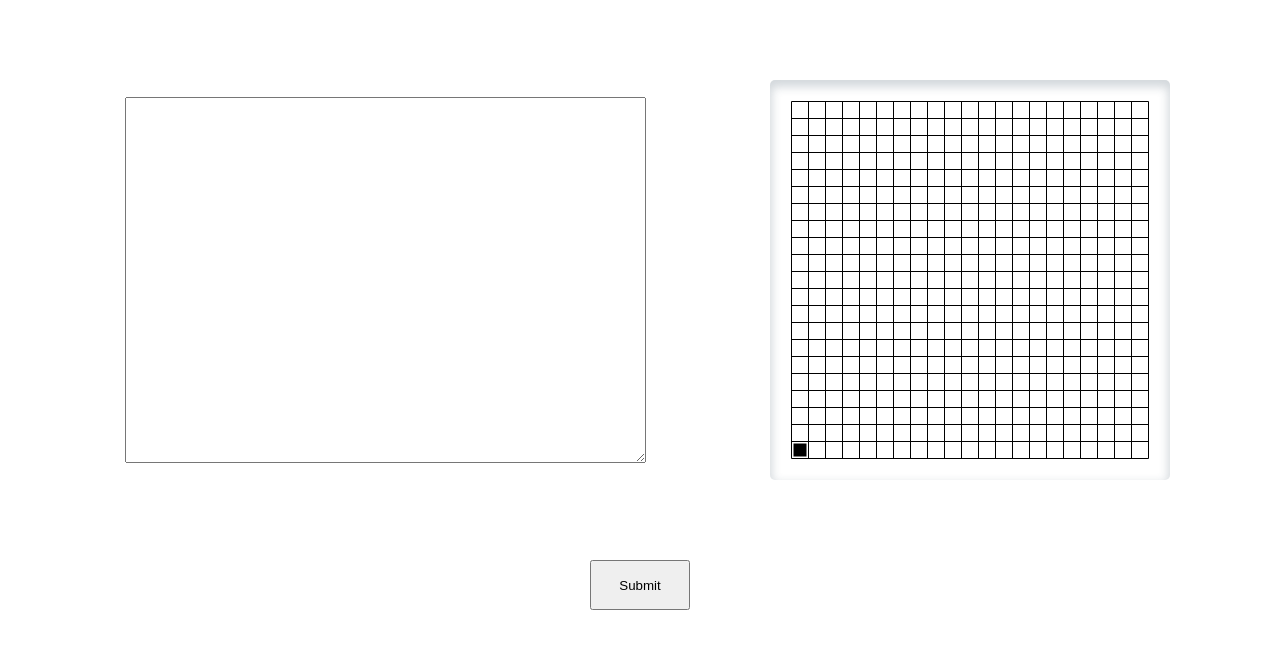
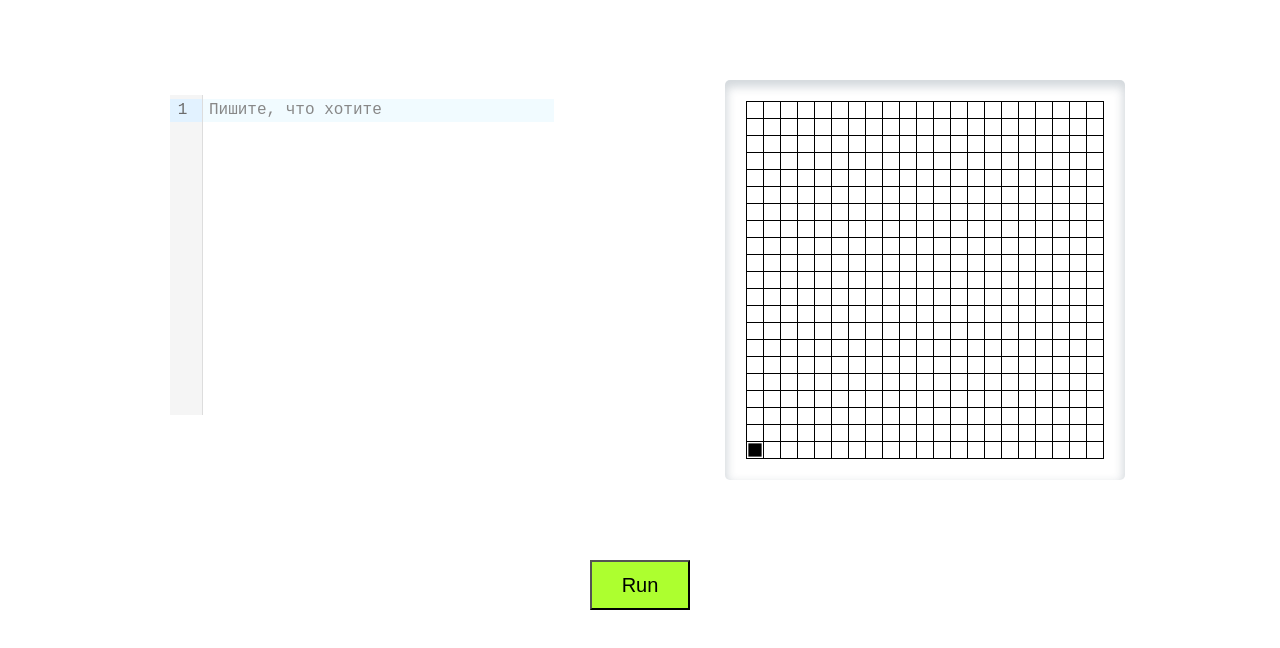
Before and after one commit to SiegfriedSchmidt/GridMaster, a React (Create React App) app in the folder webui/: page / in a window 1280 px wide. Shown: the top 648 px of the page. Built offline with nearby package versions, Linux system fonts and the light colour scheme.

Commit message:
codemirror and button start added

```diff
--- a/webui/package.json
+++ b/webui/package.json
@@ -11,6 +11,7 @@
     "@types/node": "^16.18.69",
     "@types/react": "^18.2.46",
     "@types/react-dom": "^18.2.18",
+    "@uiw/react-codemirror": "^4.21.21",
     "axios": "^1.6.3",
     "react": "^18.2.0",
     "react-dom": "^18.2.0",
--- a/webui/src/components/Executor/Executor.ts
+++ b/webui/src/components/Executor/Executor.ts
@@ -1,4 +1,5 @@
 import Draw from "../Draw/Draw";
+import {log} from "util";
 
 // const initField = (sx: number, sy: number, value: any) => new Array(sx).fill(value).map(() => new Array(sy).fill(value));
 
@@ -18,10 +19,10 @@ enum BC {
 
 export default class Executor {
     public readonly N = 21
-
     public readonly size: number
     public readonly sz: number
     public readonly p: number
+    public running = false
     private readonly draw: Draw
 
     constructor(
@@ -34,6 +35,11 @@ export default class Executor {
         this.draw = new Draw(ctx)
         this.ctx.canvas.height = this.size
         this.ctx.canvas.width = this.size
+    }
+
+    init() {
+        this.drawGrid()
+        this.drawGrid()
     }
 
     drawGrid() {
@@ -58,7 +64,7 @@ export default class Executor {
         this.draw_executor(0, 0, 'black')
     }
 
-    check_border(x: number, y: number, register: { [key: string]: number }): string {
+    check_border(x: number, y: number): string {
         if (x >= this.N || x < 0 || y >= this.N || y < 0) {
             return "Border"
         }
@@ -76,24 +82,38 @@ export default class Executor {
         this.draw.Rect(x * this.sz + this.p + 2, (this.N - y - 1) * this.sz + this.p + 2, this.sz - 4, c)
     }
 
-    async move_executor(x: number, y: number, vx: number, vy: number, n: number, register: { [key: string]: number }) {
+    async move_executor(x: number, y: number, vx: number, vy: number, n: number): Promise<string> {
         for (let i = 0; i < n; i++) {
+            if (!this.running) {
+                return 'Stopped'
+            }
+            await sleep(100)
+            if (this.check_border(x + vx, y + vy)) {
+                return "Border"
+            }
+
             this.draw_executor(x, y, 'white')
             x += vx
             y += vy
+            this.draw_executor(x, y, 'black')
 
-            if (this.check_border(x, y, register)) {
-                return true
-            }
-
-            this.draw_executor(x, y, 'black')
-            await sleep(100)
         }
-        return false
+        return ''
     }
 
-    async run_bytecode(bytecode: string[][]): Promise<string> {
-        console.clear()
+    async run(bytecode: string[][], logs: boolean): Promise<string> {
+        this.running = true
+        const result = await this.run_bytecode(bytecode, logs)
+        this.running = false
+        return result
+    }
+
+    async stop() {
+        this.running = false
+    }
+
+    async run_bytecode(bytecode: string[][], logs: boolean): Promise<string> {
+        if (logs) console.clear()
         this.drawGrid()
         let x = 0
         let y = 0
@@ -106,8 +126,10 @@ export default class Executor {
             const cmd = bytecode[idx][0]
             const args = bytecode[idx].length > 1 ? bytecode[idx].slice(1) : []
 
-            console.info(cmd, args, stack)
-            console.info(register)
+            if (logs) {
+                console.info(cmd, args, stack)
+                console.info(register)
+            }
 
             if ([BC.SUB, BC.STORE].includes(cmd as BC)) {
                 if (!(args[0] in register)) {
@@ -118,8 +140,11 @@ export default class Executor {
             switch (cmd) {
                 case BC.DISPLACE:
                     const n = stack.pop() as number
-                    if (await this.move_executor(x, y, Number(args[0]), Number(args[1]), n, register)) {
+                    const result = await this.move_executor(x, y, Number(args[0]), Number(args[1]), n)
+                    if (result === 'Border') {
                         return 'Border'
+                    } else if (result === "Stopped") {
+                        return ''
                     }
                     x += n * Number(args[0])
                     y += n * Number(args[1])
--- a/webui/src/components/Main/Main.module.css
+++ b/webui/src/components/Main/Main.module.css
@@ -5,9 +5,11 @@
 }
 
 .button {
-    margin-top: 10vh;
+    margin: 10vh 2vw 2vw;
     width: 100px;
     height: 50px;
+    font-size: 15pt;
+    background-color: greenyellow;
 }
 
 .textExecContainer {
@@ -16,7 +18,6 @@
     display: flex;
     flex-direction: row;
     justify-content: space-evenly;
-    align-items: center;
 }
 
 .field {
@@ -27,6 +28,9 @@
 }
 
 .code {
+    text-align: left;
+    width: 30vw;
+    height: 30vh;
     margin: 15px;
     color: black;
     font-size: 12pt;
--- a/webui/src/components/Main/Main.tsx
+++ b/webui/src/components/Main/Main.tsx
@@ -2,40 +2,63 @@ import React, {useEffect, useRef, useState} from 'react';
 import classes from "./Main.module.css";
 import Executor from "../Executor/Executor";
 import {compileCode} from "../../api/compileCode";
-import {inflate} from "zlib";
+import CodeMirror from '@uiw/react-codemirror';
 
 const Main = () => {
     const canvasRef = useRef<HTMLCanvasElement>(null)
     const executorRef = useRef<Executor>()
+    const buttonRef = useRef<HTMLButtonElement>(null)
     const [code, setCode] = useState<string>('')
 
     useEffect(() => {
         const canvas = canvasRef.current as HTMLCanvasElement
         const ctx = canvas.getContext('2d') as CanvasRenderingContext2D
         const executor = new Executor(ctx, 40)
-        executor.drawGrid()
+        executor.init()
         executorRef.current = executor
     }, [canvasRef])
 
-    async function onClick() {
+    async function onClick(event: React.MouseEvent<HTMLButtonElement>) {
+        if (executorRef.current?.running) {
+            executorRef.current?.stop()
+            if (buttonRef.current) {
+                buttonRef.current.style.backgroundColor = 'greenyellow'
+                buttonRef.current.innerText = 'Run'
+            }
+        } else {
             const {success, message} = await compileCode(code)
             if (!success) {
                 return alert(message)
             }
-        const error = await executorRef.current?.run_bytecode(message)
+
+            if (buttonRef.current) {
+                buttonRef.current.style.backgroundColor = 'orangered'
+                buttonRef.current.innerText = 'Stop'
+            }
+
+            const error = await executorRef.current?.run(message, false)
             if (error) {
                 alert(`Runtime error: ${error}`)
+            }
         }
     }
 
     return (
         <div className={classes.container}>
             <div className={classes.textExecContainer}>
-                <textarea className={classes.code} rows={20} cols={50}
-                          onChange={e => setCode(e.target.value)}></textarea>
+                <CodeMirror
+                    onChange={value => setCode(value)}
+                    className={classes.code}
+                    placeholder='Пишите, что хотите'
+                    value=""
+                    height="40vh"
+                    theme="light"
+                />
+                {/*<textarea className={classes.code} rows={20} cols={50}*/}
+                {/*          onChange={e => setCode(e.target.value)}></textarea>*/}
                 <canvas className={classes.field} ref={canvasRef}></canvas>
             </div>
-            <button className={classes.button} onClick={onClick}>Submit</button>
+            <button style={{}} className={classes.button} ref={buttonRef} onClick={onClick}>Run</button>
         </div>
     );
 };
```
Also changed, not shown: 1 other file (tests, documents, lock files or other folders). Lines whose indentation alone changed are shown as unchanged.
